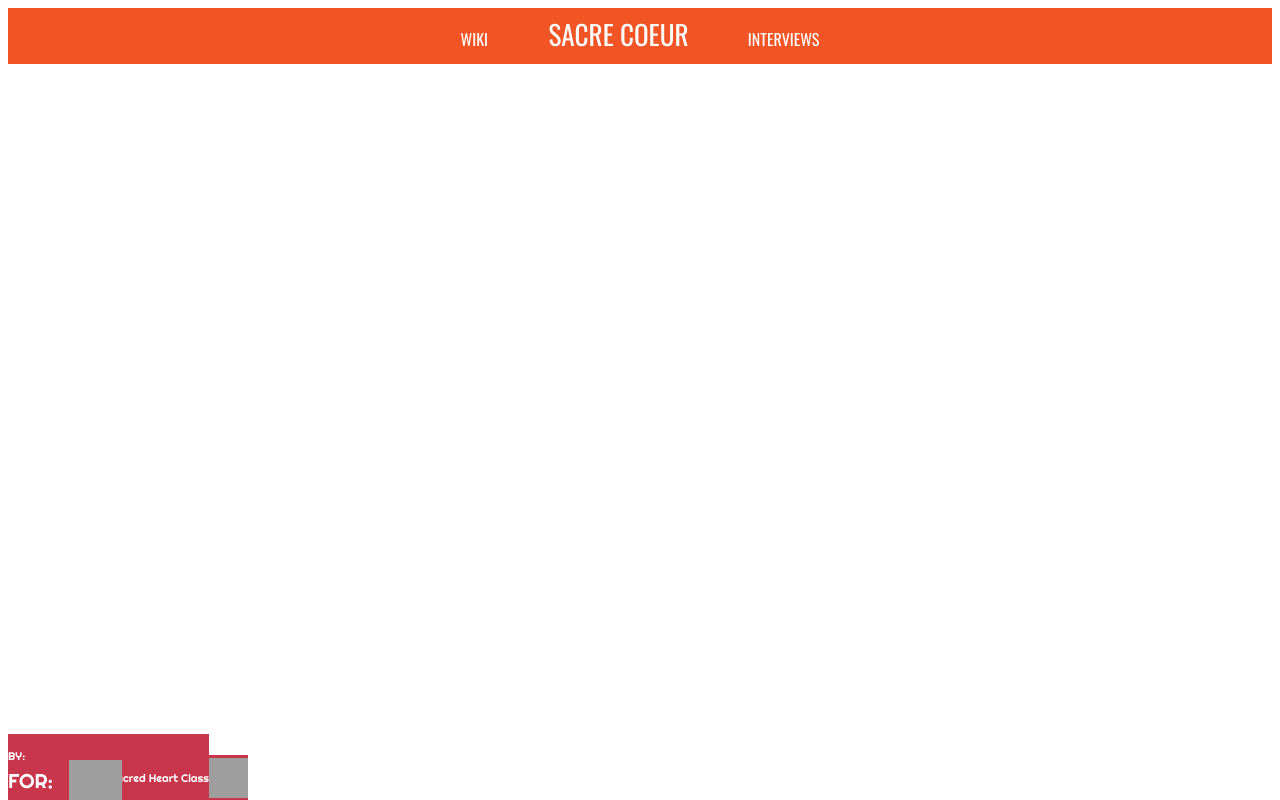
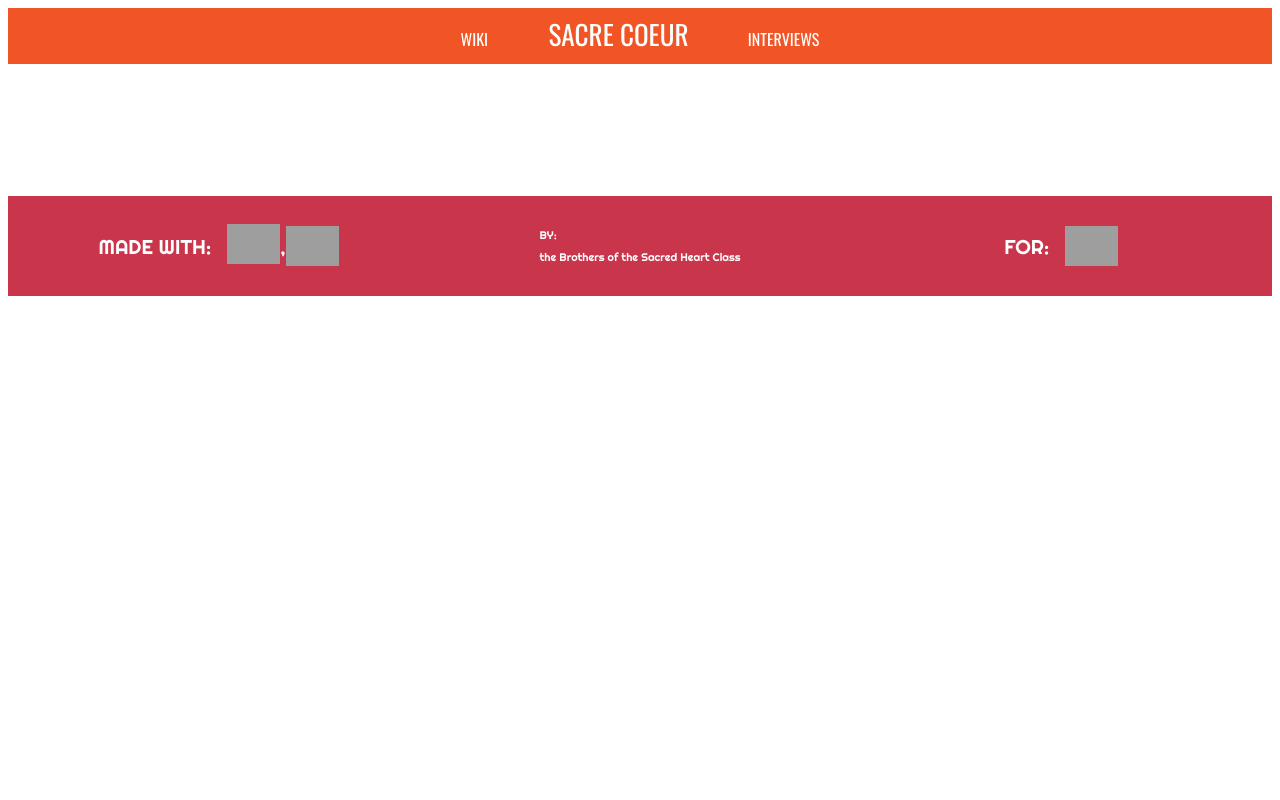
Before and after one commit to KevOubre/MetalMan, a website: page src/template/index.html in a window 1280 px wide. Drawn offline with nearby package versions, Linux system fonts and the light colour scheme; files that its build step writes are made by us from their sources; grey boxes are pictures that could not be loaded; a web font is replaced by a local one.

Commit message:
fixed footer again

```diff
--- a/src/assets/css/footer_style.css
+++ b/src/assets/css/footer_style.css
@@ -1,5 +1,5 @@
 .grid {
-
+  padding-top: 5em;
     display: grid;
     grid-template-columns: 3fr 3fr 3fr;
     grid-template-rows: repeat(3, 100px);
@@ -19,8 +19,7 @@
     background: #C9364C;
     color:white;
     padding: 0;
-    position: absolute;
-    bottom: 0;
+
   }
 
 
```
Also changed, not shown: 1 other file.
